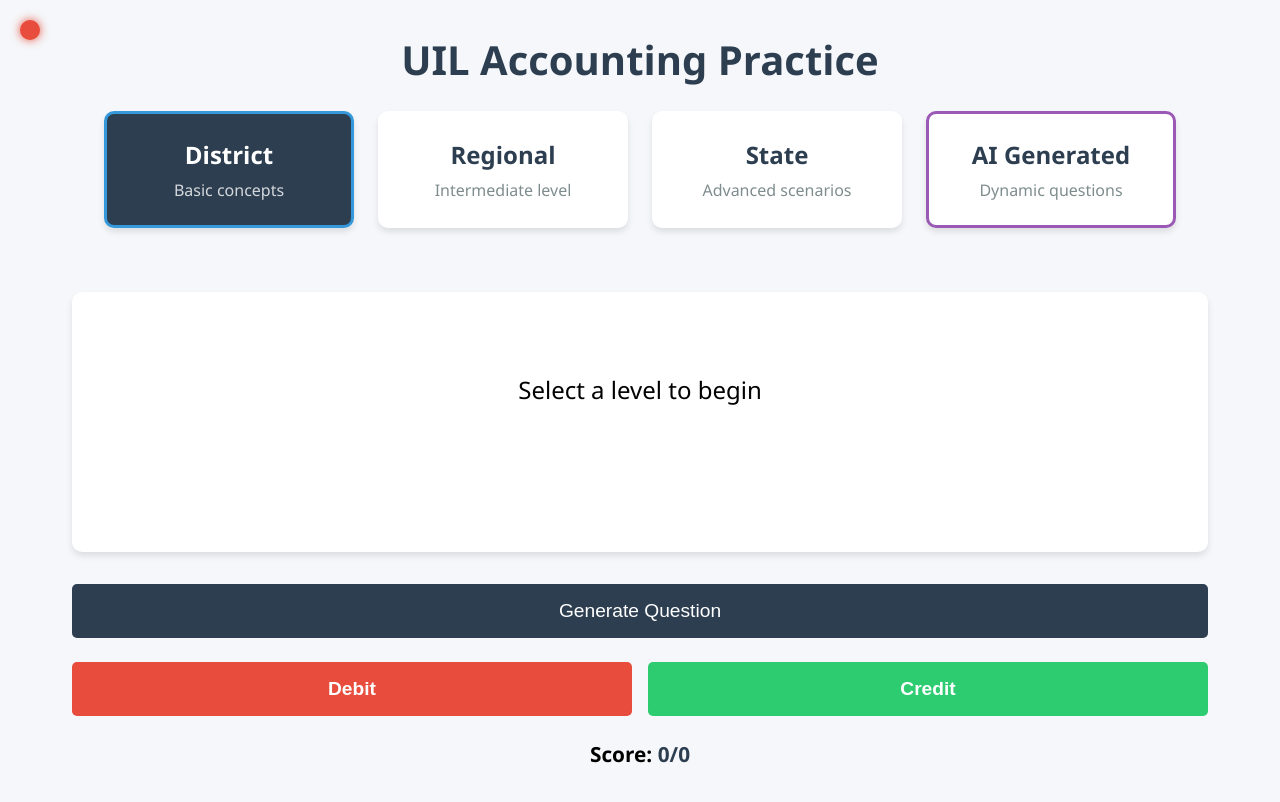
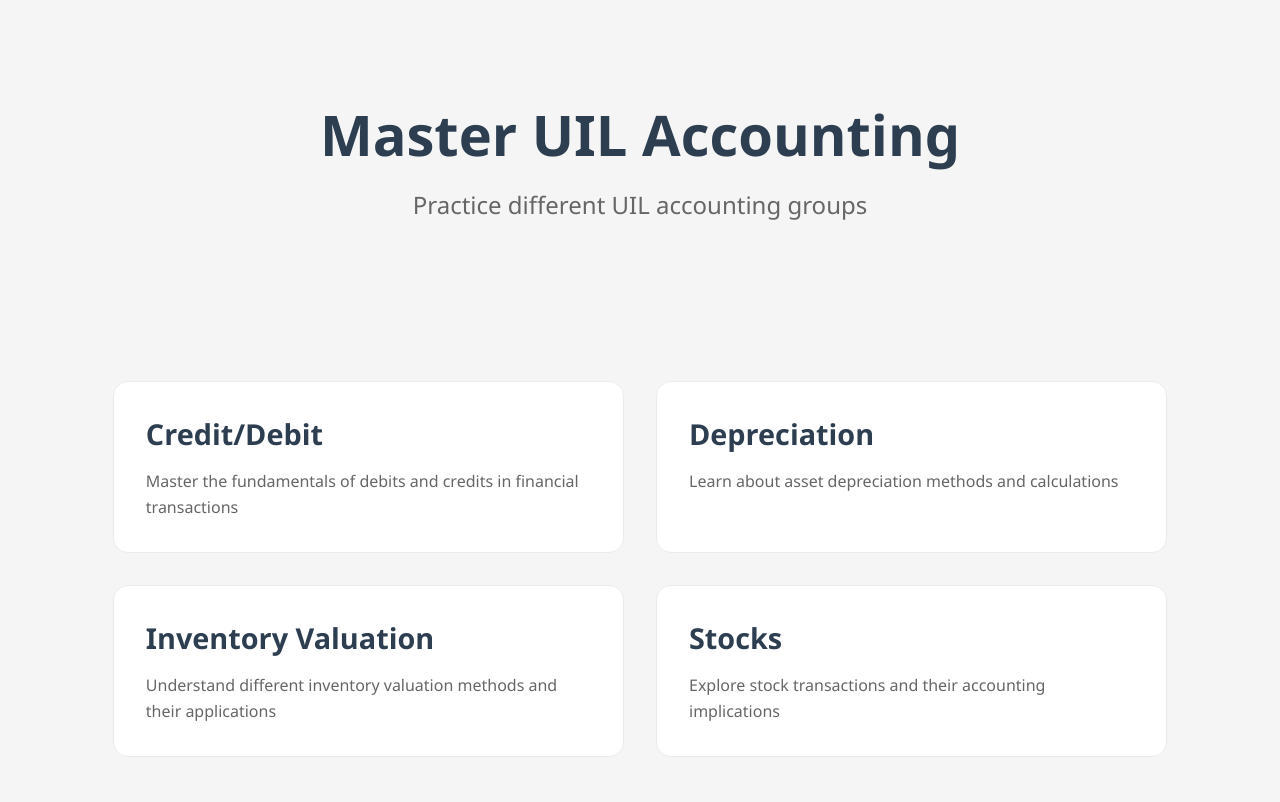
Before and after one commit to Thehut-Xbox/UIL-Accounting-Practice, a website: page index.html in a window 1280 px wide. Drawn offline with Linux system fonts and the light colour scheme; no server answers.

Commit message:
Added landing page with group navigation blocks

```diff
--- a/index.html
+++ b/index.html
@@ -3,49 +3,41 @@
 <head>
     <meta charset="UTF-8">
     <meta name="viewport" content="width=device-width, initial-scale=1.0">
-    <title>UIL Accounting Practice</title>
+    <title>Master UIL Accounting</title>
     <link rel="stylesheet" href="styles.css">
 </head>
 <body>
     <div class="connection-status" id="connection-status"></div>
 
     <div class="app-container">
-        <header>
-            <h1>UIL Accounting Practice</h1>
-            <div class="level-boxes">
-                <div class="box" data-level="district">
-                    <h2>District</h2>
-                    <p>Basic concepts</p>
-                </div>
-                <div class="box" data-level="regional">
-                    <h2>Regional</h2>
-                    <p>Intermediate level</p>
-                </div>
-                <div class="box" data-level="state">
-                    <h2>State</h2>
-                    <p>Advanced scenarios</p>
-                </div>
-                <div class="box" data-level="ai">
-                    <h2>AI Generated</h2>
-                    <p>Dynamic questions</p>
-                </div>
+        <header class="main-header">
+            <div class="hero-section">
+                <h1>Master UIL Accounting</h1>
+                <p class="subhead">Practice different UIL accounting groups</p>
             </div>
         </header>
 
-        <main>
-            <div class="question-container">
-                <div id="question">Select a level to begin</div>
-                <div id="feedback"></div>
-            </div>
-
-            <div class="controls">
-                <button id="generate-btn">Generate Question</button>
-                <div class="answer-buttons">
-                    <button class="answer-btn" data-answer="debit">Debit</button>
-                    <button class="answer-btn" data-answer="credit">Credit</button>
+        <main class="home-content">
+            <div class="practice-groups">
+                <div class="group-row">
+                    <a href="financial_accounting.html" class="group-card">
+                        <h2>Credit/Debit</h2>
+                        <p>Master the fundamentals of debits and credits in financial transactions</p>
+                    </a>
+                    <a href="managerial_accounting.html" class="group-card">
+                        <h2>Depreciation</h2>
+                        <p>Learn about asset depreciation methods and calculations</p>
+                    </a>
                 </div>
-                <div class="score-display">
-                    Score: <span id="score">0/0</span>
+                <div class="group-row">
+                    <a href="cost_accounting.html" class="group-card">
+                        <h2>Inventory Valuation</h2>
+                        <p>Understand different inventory valuation methods and their applications</p>
+                    </a>
+                    <a href="tax_accounting.html" class="group-card">
+                        <h2>Stocks</h2>
+                        <p>Explore stock transactions and their accounting implications</p>
+                    </a>
                 </div>
             </div>
         </main>
--- a/script.js
+++ b/script.js
@@ -251,18 +251,23 @@ function handleAnswer(e) {
     }
 
     const userAnswer = e.target.dataset.answer;
-    console.log('User answer:', userAnswer, 'Correct answer:', correctAnswer); // Debug log
+    const isCorrect = userAnswer === correctAnswer;
 
-    if (userAnswer === correctAnswer) {
+    // Update score
+    score.total++;
+    if (isCorrect) {
+        score.correct++;
         feedbackEl.textContent = 'Correct!';
         feedbackEl.className = 'correct';
-        score.correct++;
+        // Automatically generate new question after a short delay
+        setTimeout(() => {
+            generateNewQuestion();
+        }, 1000); // 1 second delay
     } else {
-        feedbackEl.textContent = `Incorrect! The correct answer was ${correctAnswer.toUpperCase()}`;
+        feedbackEl.textContent = 'Incorrect. Try again!';
         feedbackEl.className = 'incorrect';
     }
 
-    score.total++;
     updateScore();
 }
 
--- a/styles.css
+++ b/styles.css
@@ -7,6 +7,8 @@
     --color-ai: #9b59b6;
     --color-light: #ecf0f1;
     --color-dark: #2c3e50;
+    --color-bg: #f5f5f5;
+    --color-card: #ffffff;
 }
 
 * {
@@ -17,10 +19,15 @@
 
 body {
     font-family: 'Segoe UI', Tahoma, Geneva, Verdana, sans-serif;
-    height: 100vh;
-    background-color: #f5f7fa;
-    display: flex;
-    flex-direction: column;
+    min-height: 100vh;
+    background-color: var(--color-bg);
+    color: var(--color-primary);
+}
+
+@keyframes gradient {
+    0% { background-position: 0% 50%; }
+    50% { background-position: 100% 50%; }
+    100% { background-position: 0% 50%; }
 }
 
 .connection-status {
@@ -38,24 +45,124 @@ body {
 .status-disconnected { background-color: var(--color-danger); box-shadow: 0 0 10px var(--color-danger); }
 
 .app-container {
-    flex: 1;
-    display: flex;
-    flex-direction: column;
     max-width: 1200px;
     margin: 0 auto;
-    padding: 2rem;
-    width: 100%;
+    padding: 0 2rem;
 }
 
-header {
+.main-header {
+    padding: 2rem 0;
     text-align: center;
+}
+
+.hero-section {
+    margin: 4rem 0;
+}
+
+.hero-section h1 {
+    font-size: 3.5rem;
+    margin-bottom: 1rem;
+    color: var(--color-primary);
+}
+
+.subhead {
+    font-size: 1.5rem;
+    color: #666;
+}
+
+/* Navigation Styles */
+.main-nav {
+    background-color: var(--color-primary);
+    padding: 1rem;
+    border-radius: 10px;
     margin-bottom: 2rem;
 }
 
-h1 {
+.main-nav ul {
+    list-style: none;
+    padding: 0;
+    margin: 0;
+    display: flex;
+    justify-content: center;
+    gap: 2rem;
+}
+
+.main-nav a {
+    color: white;
+    text-decoration: none;
+    padding: 0.5rem 1rem;
+    border-radius: 4px;
+    transition: all 0.3s;
+}
+
+.main-nav a:hover {
+    background-color: rgba(255, 255, 255, 0.1);
+}
+
+.main-nav a.active {
+    background-color: var(--color-secondary);
+}
+
+/* Practice Groups */
+.practice-groups {
+    display: flex;
+    flex-direction: column;
+    gap: 2rem;
+    margin: 4rem 0;
+}
+
+.group-row {
+    display: flex;
+    gap: 2rem;
+    justify-content: center;
+}
+
+.group-card {
+    background: var(--color-card);
+    border-radius: 15px;
+    padding: 2rem;
+    width: 45%;
+    text-decoration: none;
     color: var(--color-primary);
-    font-size: 2.5rem;
-    margin-bottom: 1.5rem;
+    transition: transform 0.3s, box-shadow 0.3s;
+    border: 1px solid #e9ecef;
+}
+
+.group-card:hover {
+    transform: translateY(-5px);
+    box-shadow: 0 10px 20px rgba(0,0,0,0.1);
+    background: var(--color-card);
+}
+
+.group-card h2 {
+    font-size: 1.8rem;
+    margin-bottom: 1rem;
+    color: var(--color-primary);
+}
+
+.group-card p {
+    color: #666;
+    line-height: 1.6;
+}
+
+/* Responsive Design */
+@media (max-width: 768px) {
+    .group-row {
+        flex-direction: column;
+    }
+
+    .group-card {
+        width: 100%;
+    }
+
+    .main-nav ul {
+        flex-direction: column;
+        gap: 1rem;
+    }
+
+    .hero-section h1 {
+        font-size: 2.5rem;
+    }
 }
 
 .level-boxes {
```
Also changed, not shown: financial_accounting.html (added, +65 -0 lines).
